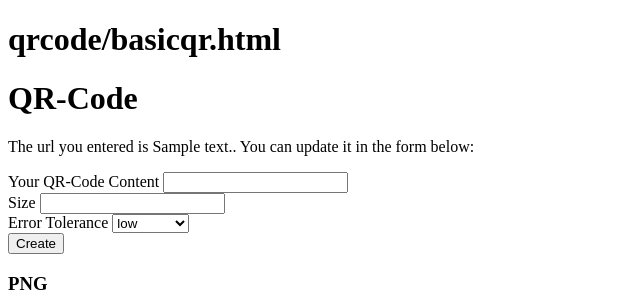
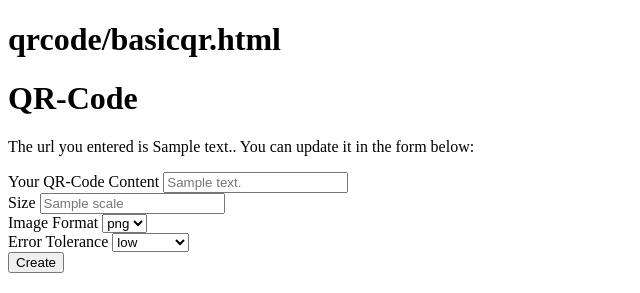
Before and after one commit to dirkkalmbach/ImageQRCodeApp, a Flask app: template project/qrcode/templates/qrcode/basicqr.html in a window 1280 px wide. Shown: the top 293 px of the page, without its empty margins (0-640 px from the left). Run offline with Flask 2, Linux system fonts and the light colour scheme; the template is opened without the code that fills it: values that come from a table or form of the project are taken from there, most other values are stand-ins (such as "Sample title", 1, 10 or a date in 2020).

Commit message:
👨‍💻 add form field 'image format' & placeholders for form fields

```diff
--- a/project/qrcode/forms.py
+++ b/project/qrcode/forms.py
@@ -8,6 +8,6 @@ class BasicQR(FlaskForm):
     qr_content = StringField('Your QR-Code Content')
     size = StringField("Size")
     error = SelectField('Error Tolerance', choices=[('L', 'low'), ('M', 'medium'), ('Q', 'high'), ('H', 'very high')])
-    #scale = SelectField('Size', choices=[('cpp', 'C++'), ('py', 'Python'), ('text', 'Plain Text')])
+    format = SelectField('Image Format', choices=[('png', 'png'), ('svg', 'svg'), ('jpg', 'jpg')])
 
     submit = SubmitField('Create')
--- a/project/qrcode/templates/qrcode/basicqr.html
+++ b/project/qrcode/templates/qrcode/basicqr.html
@@ -4,7 +4,7 @@
   <h1>qrcode/basicqr.html</h1>
 </div>
 
-  <h1>QR-Code <span class='xyz'></span> </h1>
+  <h1>QR-Code<span class='xyz'></span> </h1>
 
 
 
@@ -20,9 +20,11 @@
     <form method="POST">
         {# This hidden_tag is a CSRF security feature. #}
         {{ form.hidden_tag() }}
-        <div>{{ form.qr_content.label }} {{ form.qr_content(class='some-css-class') }}</div>
-        <div></div>{{ form.size.label }} {{ form.size(class='some-css-class') }}</div>
-        <div></div>{{ form.error.label }} {{ form.error(class='some-css-class') }}</div>
+        <div>{{ form.qr_content.label }} {{ form.qr_content(class='some-css-class', placeholder=qr_content) }}</div>
+        <div></div>{{ form.size.label }} {{ form.size(class='some-css-class', placeholder=scale) }}</div>
+        <div></div>{{ form.format.label }} {{ form.format(class='some-css-class', placeholder=format) }}</div>
+
+        <div></div>{{ form.error.label }} {{ form.error(class='some-css-class', placeholder=error) }}</div>
         <div>{{ form.submit() }}</div>
     </form>
 
@@ -36,7 +38,13 @@
               border=border,
               scale=scale) }}"><br>
 <h3>SVG</h3>
-<img src="{{ qrcode.svg_data_uri(scale=scale) }}">
+<img src="{{ qrcode.svg_data_uri(data_light=data_light, data_dark=data_dark,
+  dark=dark, light=light, alignment_dark=alignment_dark, alignment_light=alignment_light,
+  finder_light=finder_light, version_dark=version_dark, version_light=version_light,
+  quiet_zone=quiet_zone,
+  separator=separator,
+  border=border,
+  scale=scale) }}">
 <div>Content: {{qr_content}}</div>
 <div>Size: {{scale}}</div>
 
--- a/project/qrcode/views.py
+++ b/project/qrcode/views.py
@@ -20,6 +20,7 @@ def qr():
     scale=4
     error="L"
     form = BasicQR()
+    format = "png"
 
     if form.validate_on_submit():
         url = form.qr_content.data
@@ -59,7 +60,7 @@ def qr():
                             version_dark=version_dark,
                             version_light=version_light,
                             quiet_zone=quiet_zone,
-                            border=border)
+                            border=border, format=format)
 
 
 
```
